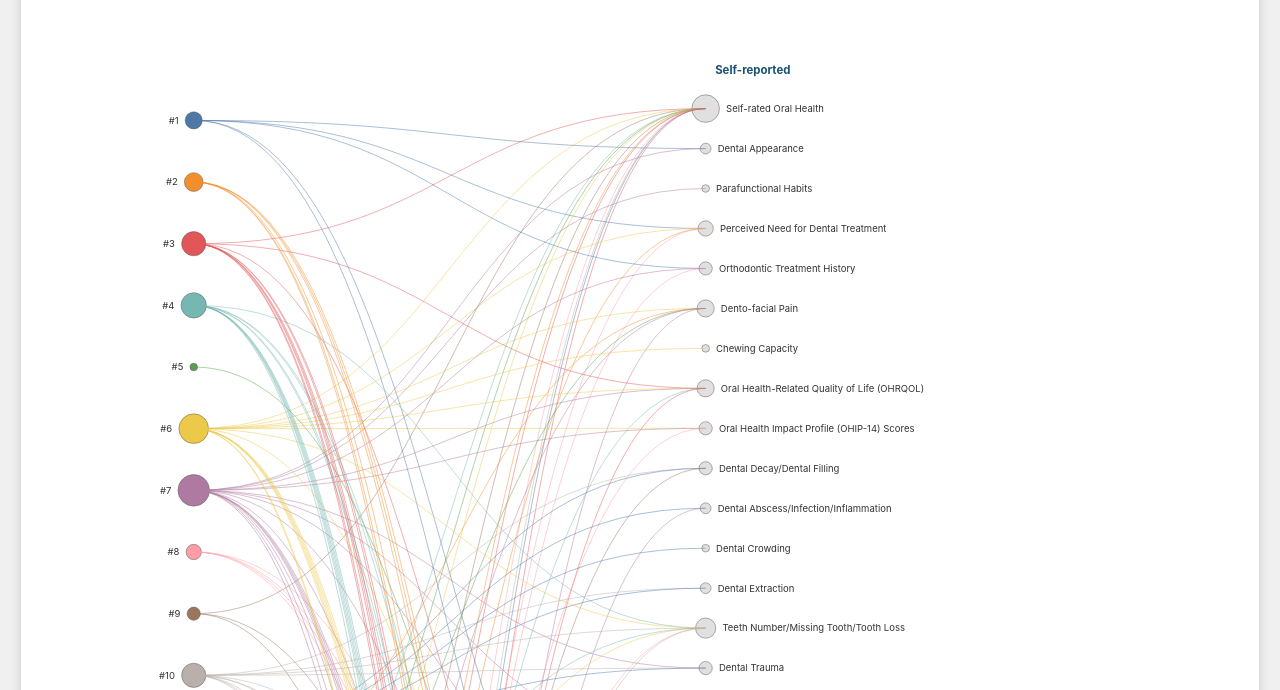
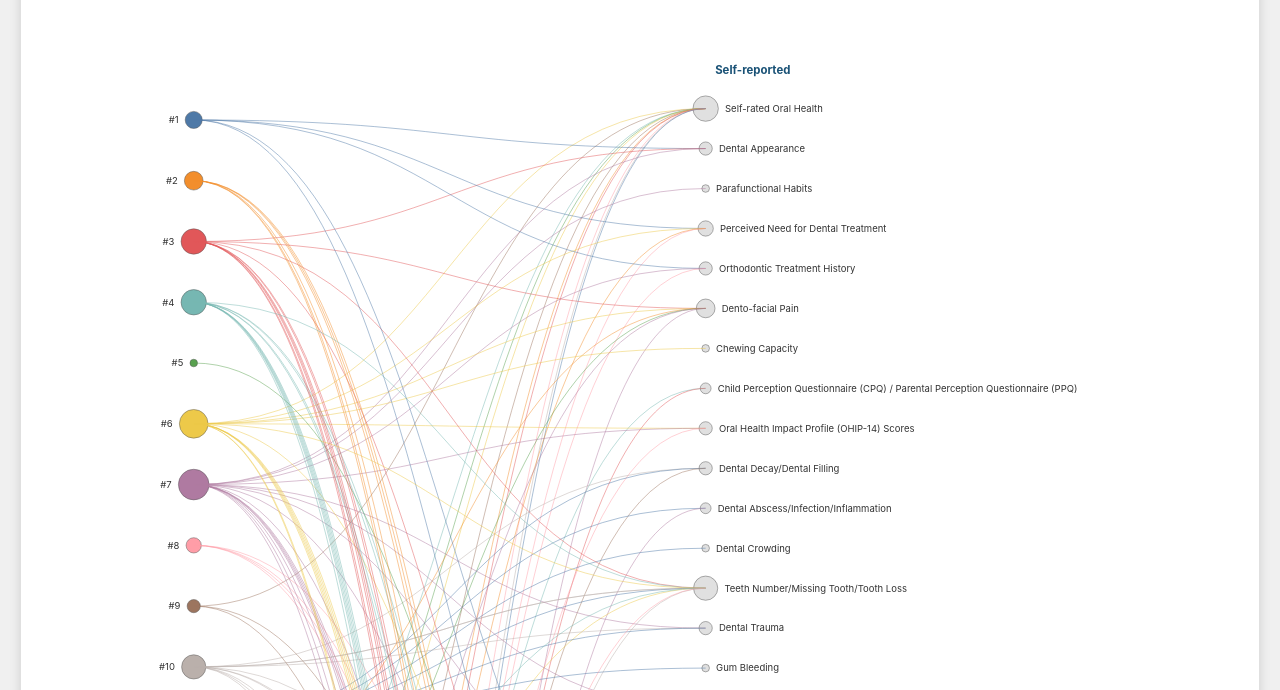
Before and after one commit to Parsa199978/Figure-6, a plain HTML site: page index.html in a window 1280 px wide. Shown: the part 110-800 px from the top of the page. Drawn offline with nearby package versions, Linux system fonts and the light colour scheme.

Commit message:
index.html

```diff
--- a/index.html
+++ b/index.html
@@ -165,40 +165,40 @@
 
     <script>
         // --- DATA ---
-        // Updated based on "Figure 5 DATA - 17 May.pdf"
+        // Updated based on "Figure 5 DATA - 30 May - 0543.docx"
         const dataPairs = [
             // Self-reported
-            { m: "Self-rated Oral Health", s_str: "#3, #6, #9, #14, #15, #16, #19, #22, #24, #29, #31, #32, #34" },
-            { m: "Dental Appearance", s_str: "#1, #7" },
+            { m: "Self-rated Oral Health", s_str: "#6, #9, #14, #15, #16, #19, #22, #24, #29, #31, #32" },
+            { m: "Dental Appearance", s_str: "#1, #3, #7" },
             { m: "Parafunctional Habits", s_str: "#7" },
             { m: "Perceived Need for Dental Treatment", s_str: "#1, #6, #22, #29" },
             { m: "Orthodontic Treatment History", s_str: "#1, #7, #29" },
-            { m: "Dento-facial Pain", s_str: "#6, #12, #15, #17, #2D" },
+            { m: "Dento-facial Pain", s_str: "#3, #6, #12, #15, #17, #2D" },
             { m: "Chewing Capacity", s_str: "#6" },
-            { m: "Oral Health-Related Quality of Life (OHRQOL)", s_str: "#3, #6, #7, #25, #34" },
+            { m: "Child Perception Questionnaire (CPQ) / Parental Perception Questionnaire (PPQ)", s_str: "#25, #34" },
             { m: "Oral Health Impact Profile (OHIP-14) Scores", s_str: "#6, #7, #29" },
             { m: "Dental Decay/Dental Filling", s_str: "#10, #11, #30" },
             { m: "Dental Abscess/Infection/Inflammation", s_str: "#11, #2D" },
             { m: "Dental Crowding", s_str: "#11" },
-            { m: "Dental Extraction", s_str: "#10, #11" },
-            { m: "Teeth Number/Missing Tooth/Tooth Loss", s_str: "#16, #31" }, // First mention
+            { m: "Teeth Number/Missing Tooth/Tooth Loss", s_str: "#3, #10, #11, #16, #31" }, // Combined entries
             { m: "Dental Trauma", s_str: "#7, #10, #11" },
             { m: "Gum Bleeding", s_str: "#11" },
             { m: "Dry Mouth", s_str: "#7, #14" },
             { m: "Xerostomia Inventory (XI) Score", s_str: "#14" },
-            { m: "Summated Xerostomia Inventory-Dutch Version (SXI-D)", s_str: "#14" },
+            { m: "Summated Xerostomia Inventory–Dutch Version (SXI-D)", s_str: "#14" },
             { m: "Third Molar Tooth Emergence", s_str: "#7" },
             { m: "Use of Partial Denture", s_str: "#14" },
-            { m: "Burning Mouth Syndrome (BMS)", s_str: "#14" }, // 22nd unique self-reported item
+            { m: "Burning Mouth Syndrome (BMS)", s_str: "#14" }, // This should be the 21st unique self-reported if OHRQoL was replaced
 
             // Clinical Data
+            // Note: The 22-item rule for 'Self-reported' will be based on the order of *unique* items as processed.
             { m: "Dental Aesthetic Index (DAI)", s_str: "#1, #25, #34" },
             { m: "Index of Orthodontic Treatment Need (IOTN)", s_str: "#10, #34" },
             { m: "Type of Orthodontic Treatment", s_str: "#34" },
             { m: "DMFT(dmft)/DMFS(dmfs)", s_str: "#1, #3, #5, #6, #7, #12, #13, #14, #15, #17, #20, #21, #25, #27, #28, #29, #32, #36, #2D, #4D" },
             { m: "International Caries Detection and Assessment System (ICDAS) Score", s_str: "#8, #18, #19" },
             { m: "Treatment Needs Index (TNI)", s_str: "#12" },
-            { m: "Care Index (Crl)", s_str: "#12" },
+            { m: "Care Index (CrI)", s_str: "#12" },
             { m: "Tooth Extraction Index (TEI)", s_str: "#12" },
             { m: "Restored Tooth Surfaces", s_str: "#8, #10" },
             { m: "Dental Decay Presence (Cavitation/White Spot Lesion)", s_str: "#2, #4, #9, #10, #13, #2D" },
@@ -220,7 +220,9 @@
             { m: "Gingival Index (GI)", s_str: "#6, #10" },
             { m: "Periodontal Disease Presence/Classification", s_str: "#3, #6, #7, #14" },
             { m: "Oral Mucosal Lesions Presence", s_str: "#3" },
-            { m: "Teeth Number/Missing Tooth/Tooth Loss", s_str: "#4, #6, #10, #14, #29" }, // Second mention, links will be added
+            // Note: "Teeth Number/Missing Tooth/Tooth Loss" has a second entry in the docx: "#4, #6, #10, #14, #29"
+            // The processing logic will merge these into one measurement node.
+            { m: "Teeth Number/Missing Tooth/Tooth Loss", s_str: "#4, #6, #10, #14, #29" },
             { m: "Tooth and Arch Morphology (Dental Cast)", s_str: "#4" },
             { m: "Facial Measurements (Photography)", s_str: "#4" },
             { m: "Occlusal Relations", s_str: "#4, #7, #10" },
@@ -256,7 +258,10 @@
             if (!seenMeasurements.has(measurementName)) {
                 seenMeasurements.add(measurementName);
                 let category = (selfReportedCount < MAX_SELF_REPORTED) ? "Self-reported" : "Clinical Data";
-                if (category === "Self-reported") selfReportedCount++;
+                // Only increment selfReportedCount if it's a new unique item AND it's being categorized as self-reported
+                if (category === "Self-reported") {
+                    selfReportedCount++;
+                }
                 measurementDetails.push({
                     id: measurementName, name: measurementName, category: category,
                     originalIndex: originalIndexCounter++, degree: 0
@@ -271,7 +276,7 @@
             studyNumbers.forEach(studyId => {
                 if (!studyDegrees[studyId]) studyDegrees[studyId] = 0;
                 studyDegrees[studyId]++;
-                measurementDegrees[measurementName]++;
+                measurementDegrees[measurementName]++; // This should correctly sum degrees for merged items
                 linksData.push({ source: studyId, target: measurementName });
             });
         });
@@ -287,7 +292,12 @@
                 if (isAD && !isBD) return 1;
                 return numA - numB;
             });
-        measurementDetails.forEach(m => { m.degree = measurementDegrees[m.id] || 0; });
+
+        // Update degrees in measurementDetails from the aggregated measurementDegrees map
+        measurementDetails.forEach(m => {
+            m.degree = measurementDegrees[m.id] || 0;
+        });
+
         const measurementsData = measurementDetails.sort((a, b) => {
             if (a.category < b.category) return -1;
             if (a.category > b.category) return 1;
```
